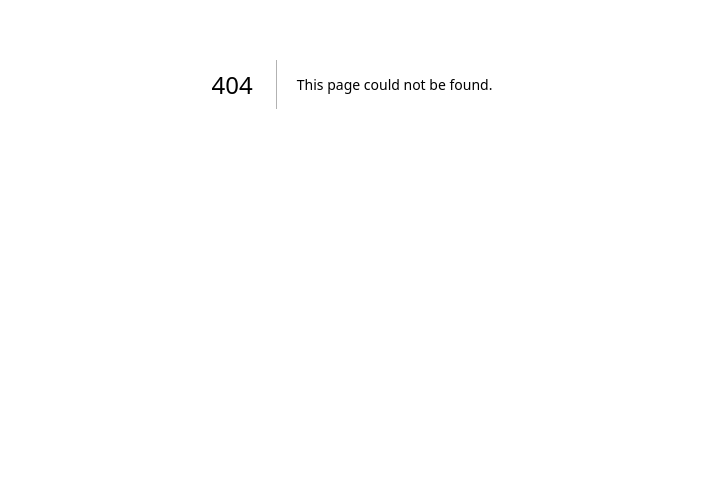
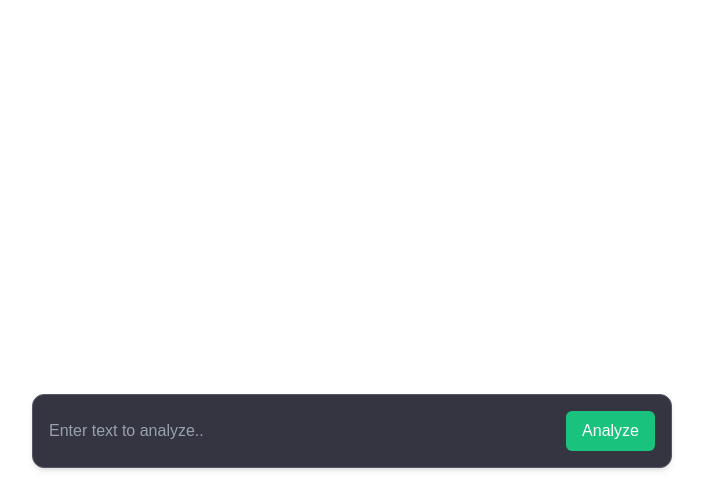
Before and after one commit to soumyakhatri/Next.js-AI, a Next.js app: page /ui/structured-enum in a window 1280 px wide. Before the commit this address had no page. Shown: the part 316-800 px from the top of the page, without its empty margins (288-991 px from the left). Built offline with nearby package versions, Linux system fonts and the light colour scheme.

Commit message:
Structured Enum

```diff
--- /dev/null
+++ b/src/app/api/structured-enum/route.ts
@@ -0,0 +1,18 @@
+import { openai } from "@ai-sdk/openai";
+import { generateObject } from "ai";
+
+export async function POST(req: Request) {
+    try {
+        const { text } = await req.json();
+        const result = await generateObject({
+            model: openai("gpt-4.1-mini"),
+            enum: ["positive", "negative", "neutral"],
+            output: "enum",
+            prompt: `Classify the sentiment of the text: ${text}`
+        })
+        return result.toJsonResponse()
+    } catch (error) {
+        console.log(error);
+        return new Response("Something went wrong", {status: 500})
+    }
+}
--- /dev/null
+++ b/src/app/ui/structured-enum/page.tsx
@@ -0,0 +1,82 @@
+"use client"
+
+import { FormEvent, useState } from "react"
+
+export default function StructuredEnum() {
+    const [text, setText] = useState("");
+    const [isLoading, setIsLoading] = useState(false);
+    const [error, setError] = useState<string | null>(null);
+    const [sentiment, setSentiment] = useState("");
+
+    const analyzeSentiment = async (e: FormEvent) => {
+        e.preventDefault()
+
+        setIsLoading(true)
+        setText("");
+        setError(null)
+        try {
+            const res = await fetch("/api/structured-enum", {
+                method: "POST",
+                headers: {
+                    "Content-Type": "application/json"
+                },
+                body: JSON.stringify({
+                    text
+                })
+            })
+            const data = await res.json()
+
+            if (!res.ok) {
+                throw new Error(data.error || "Something went wrong")
+            }
+            setSentiment(data)
+        } catch (error) {
+            setError("Something went wrong")
+        } finally{
+            setIsLoading(false)
+        }
+
+    }
+    return (
+        <>
+            {error && <div className="text-red-500 mb-4">{error}</div>}
+
+            {
+                isLoading ? (
+                    <div className="text-center text-gray-700 text-lg font-medium">Analyzing sentiment...</div>
+                ) : sentiment ? (
+                    <div className="max-w-2xl mx-auto px-4 pt-4 pb-32 min-h-screen">
+                        <div className="bg-[#444654] text-white p-6 rounded-xl border border-[#565869] shadow-sm mb-6">
+                            <div className="text-2xl font-semibold text-[#19c37d] mb-4">
+                                Sentiment Analysis Result
+                            </div>
+                            <div className="text-3xl font-bold text-white">
+                                {sentiment === "positive" && "😊 Positive"}
+                                {sentiment === "negative" && "😞 Negative"}
+                                {sentiment === "neutral" && "😐 Neutral"}
+                            </div>
+                        </div>
+                    </div>
+                ) : null
+            }
+
+            <form onSubmit={analyzeSentiment} className="fixed bottom-4 left-0 right-0 mx-auto max-w-2xl px-4">
+                <div className="flex items-center gap-2 bg-[#343541] p-4 rounded-xl border border-[#565869] shadow-md">
+                    <input
+                        placeholder="Enter text to analyze.."
+                        className="flex-1 bg-transparent outline-none text-white placeholder-gray-400"
+                        value={text}
+                        onChange={(e) => setText(e.target.value)}
+                    />
+                    <button
+                        type="submit"
+                        disabled={isLoading || !text.trim()}
+                        className="text-white bg-[#19c37d] hover:bg-[#16ab6a] px-4 py-2 rounded-md transition-colors duration-200"
+                    >
+                        Analyze
+                    </button>
+                </div>
+            </form>
+        </>
+    )
+}
```
